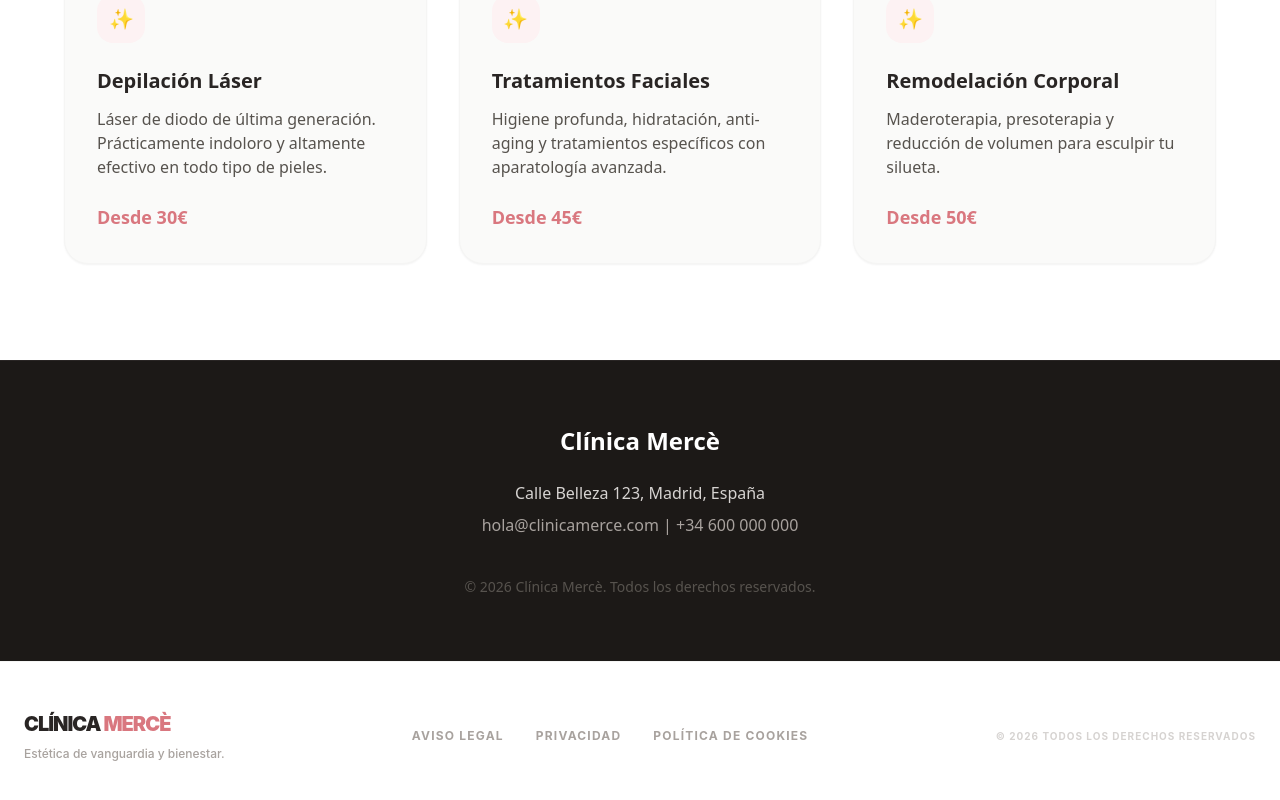
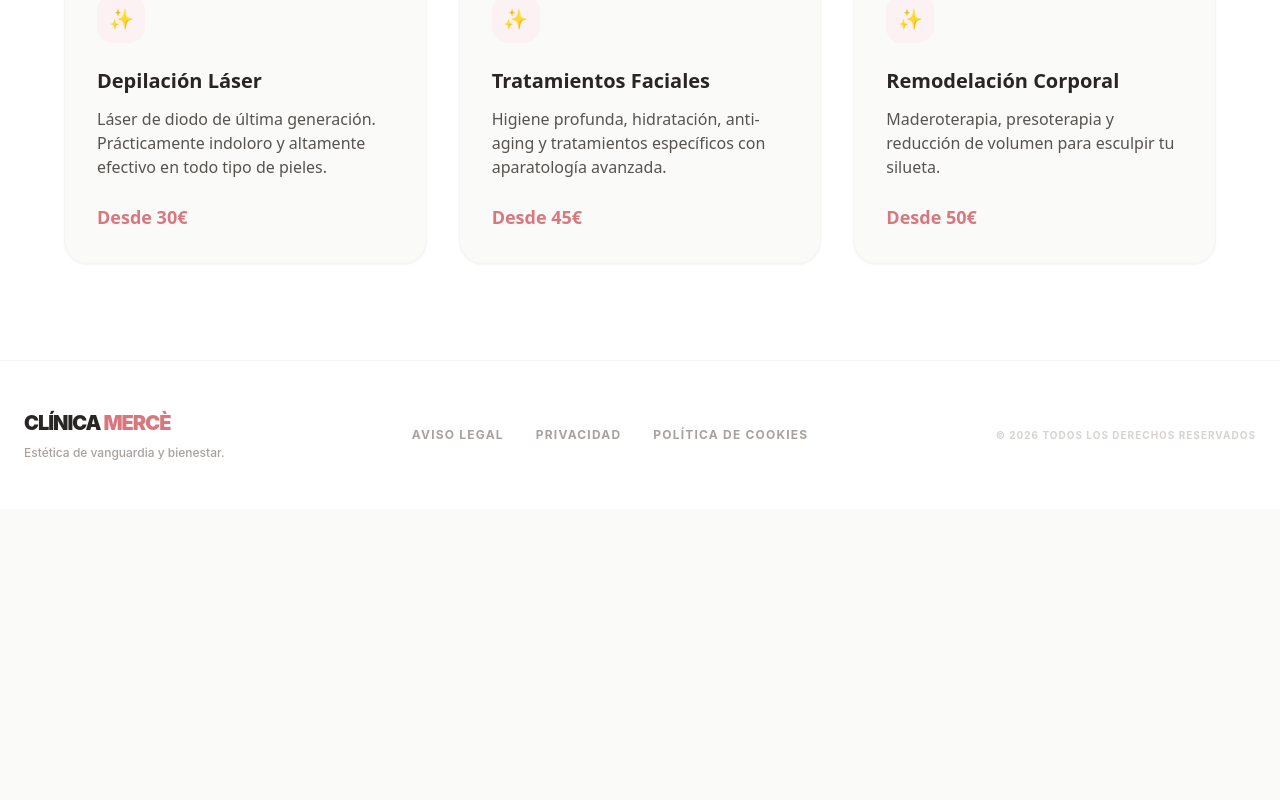
Before and after one commit to ck-iridium/backend-clinica-merce, a Next.js app in the folder frontend/: page / in a window 1280 px wide. Shown: the part 924-1724 px from the top of the page. After the commit the page ends 1433 px from the top, so only its background shows below. Built offline with nearby package versions, Linux system fonts and the light colour scheme.

Commit message:
Fix: eliminado footer negro duplicado en LandingPage para usar el global

```diff
--- a/frontend/src/app/page.tsx
+++ b/frontend/src/app/page.tsx
@@ -60,13 +60,6 @@ export default function LandingPage() {
         </div>
       </section>
 
-      {/* Footer */}
-      <footer className="bg-stone-900 text-stone-300 py-16 px-6 text-center border-t border-stone-800">
-        <h2 className="text-2xl font-bold text-white mb-6">Clínica Mercè</h2>
-        <p className="mb-2">Calle Belleza 123, Madrid, España</p>
-        <p className="mb-10 text-stone-400">hola@clinicamerce.com | +34 600 000 000</p>
-        <p className="text-sm text-stone-600">© 2026 Clínica Mercè. Todos los derechos reservados.</p>
-      </footer>
     </div>
   );
 }
```
